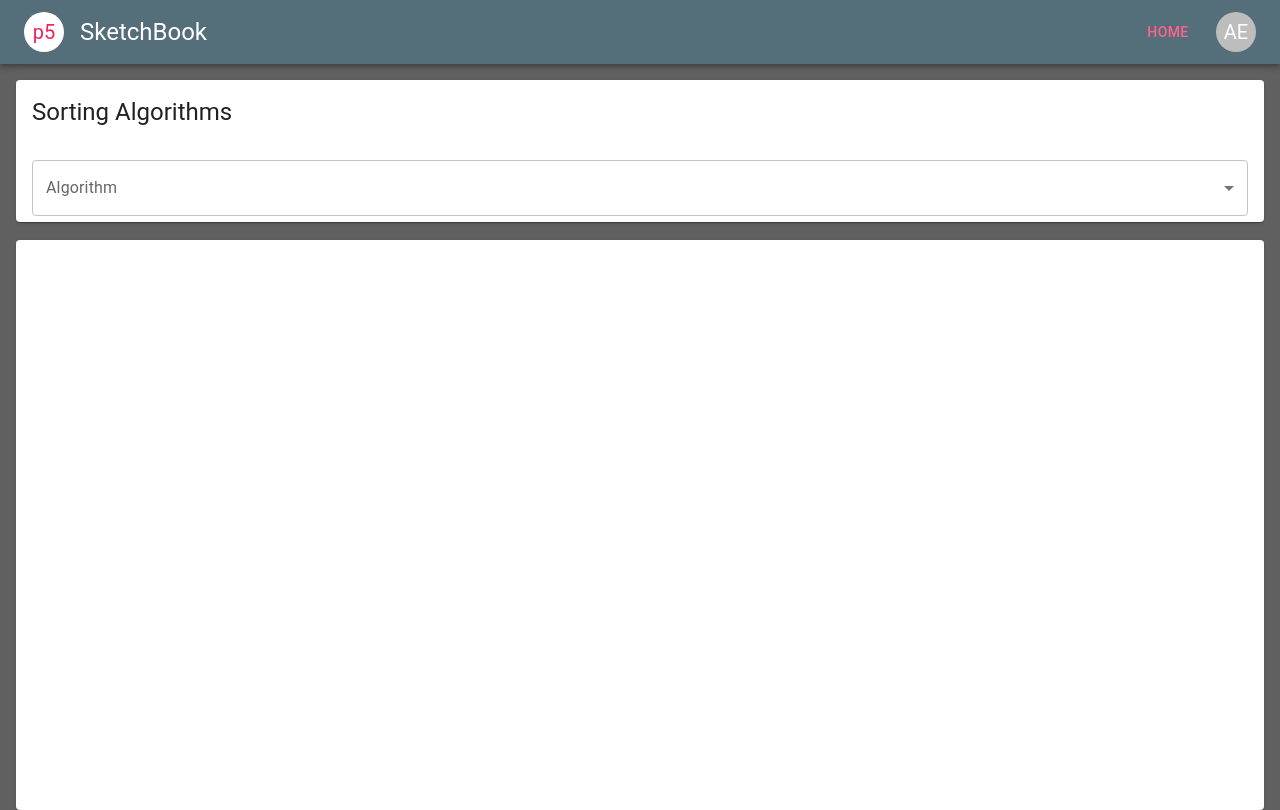
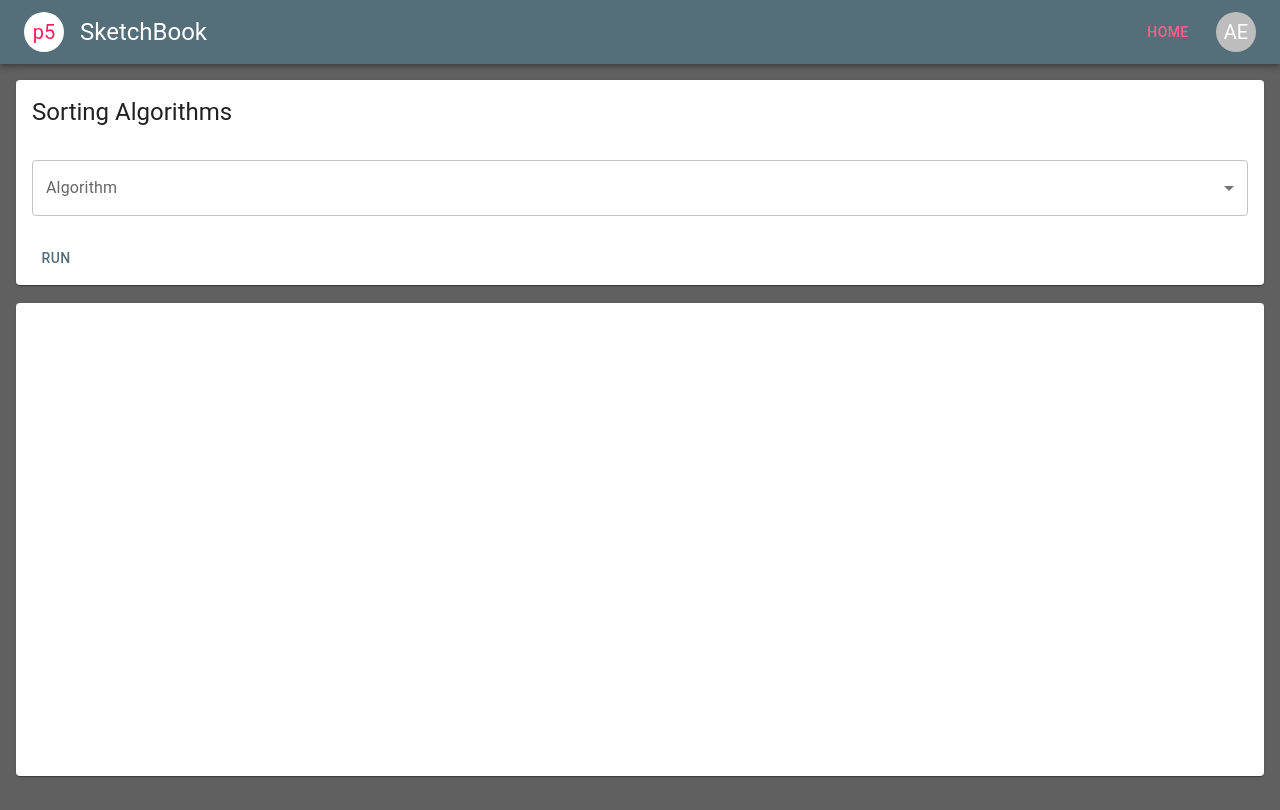
Before and after one commit to atpe/p5sketchbook, a React (Create React App) app: page /sorting in a window 1280 px wide. Built offline with nearby package versions, Linux system fonts and the light colour scheme.

Commit message:
Further p5 canvas sizing fixes

```diff
--- a/src/App.js
+++ b/src/App.js
@@ -19,11 +19,12 @@ export default function App() {
   let navBarHeight = toolbar.minHeight
   if (innerWidth > theme.breakpoints.up('sm')) navBarHeight = toolbar[theme.breakpoints.up('sm')].minHeight
   else if (innerWidth < innerHeight) navBarHeight = toolbar[`${theme.breakpoints.up('xs')} and (orientation: landscape)`].minHeight
-  const height = innerHeight - navBarHeight - 32
+  const height = innerHeight - navBarHeight - 48 // 48 to accomodate padding and <br />
+  console.log(innerHeight, navBarHeight, height);
   return (
     <>
       <NavBar />
-      <Box sx={{ p: '16px', height }} >
+      <Box sx={{ display: 'flex', flexDirection: 'column', p: '16px', height }} >
         <Routes>
           <Route exact path='/' element={<Home />} />
           <Route path='/'>
--- a/src/sketches/Sketch.js
+++ b/src/sketches/Sketch.js
@@ -35,12 +35,12 @@ export default function Sketch(props) {
   /** Return sketch */
   return (
     <>
-      <Card sx={{ maxHeight: '20%' }}>
+      <Card>
         <CardHeader title={sketches[props.sketch].title} />
         {sketches[props.sketch].actions(handleClick)}
       </Card>
       <br />
-      <Card sx={{ padding: '0px', height: '80%' }} ref={sketchRef} />
+      <Card sx={{ padding: '0px', flex: 1 }} ref={sketchRef} />
     </>
   )
 }
```
